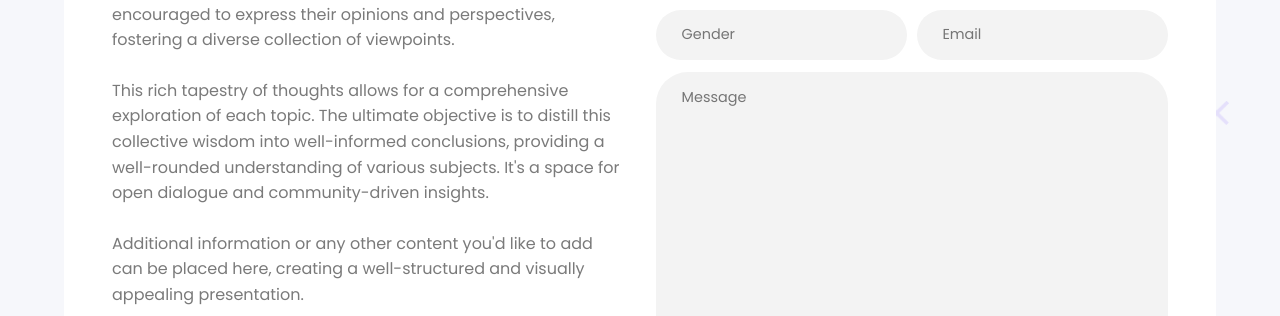
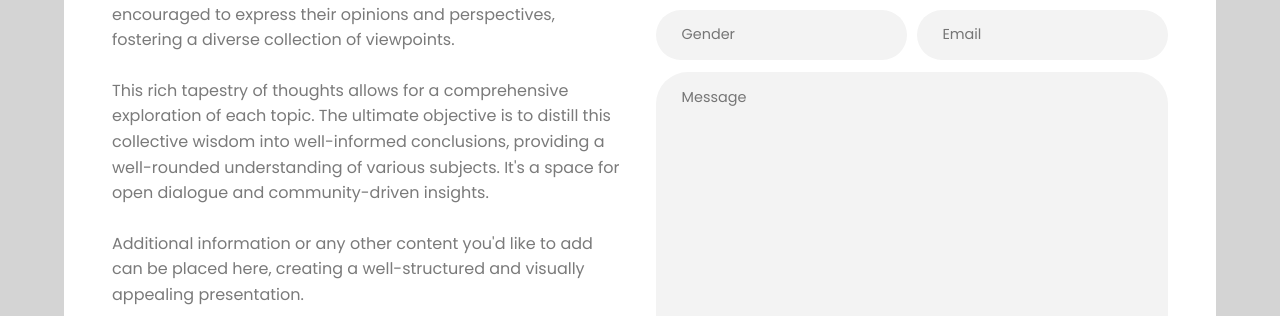
Before and after one commit to ShubhamV35/Response, a plain HTML site: page index.html in a window 1280 px wide. Shown: the part 308-624 px from the top of the page. Drawn offline with nearby package versions, Linux system fonts and the light colour scheme; a script that the page names is missing.

Commit message:
Update style.css

```diff
--- a/css/style.css
+++ b/css/style.css
@@ -1058,6 +1058,7 @@ header .circle {
   position: relative;
   width: 100%;
   padding: 13.5rem 0 8.5rem;
+  background-color: rgb(212, 212, 212);
 }
 
 .contact:before,
```
